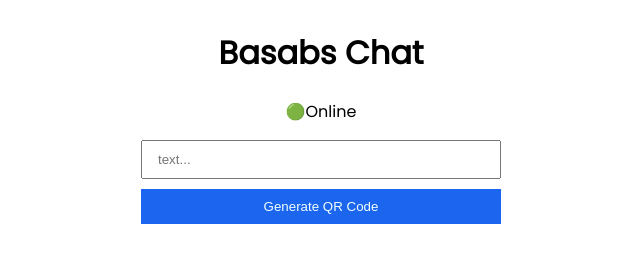
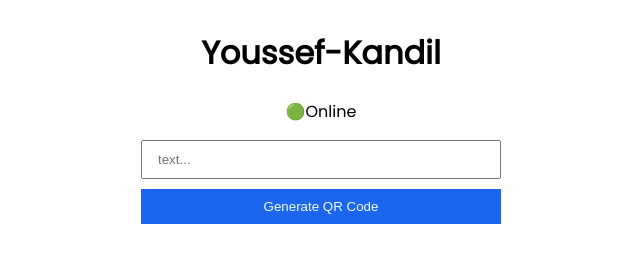
Before and after one commit to Youssef-Kandil/Generate-QR, a plain HTML site: page index.html in a window 1280 px wide. Shown: the whole page, without its empty margins (319-959 px from the left). Drawn offline with Linux system fonts and the light colour scheme.

Commit message:
Update index.html

```diff
--- a/index.html
+++ b/index.html
@@ -11,7 +11,7 @@
 <body>
     <div class="container">
         <header>
-            <h1>Basabs Chat</h1>
+            <h1>Youssef-Kandil</h1>
             <p>🟢Online</p>
         </header>
         <div class="inp-form">
```
